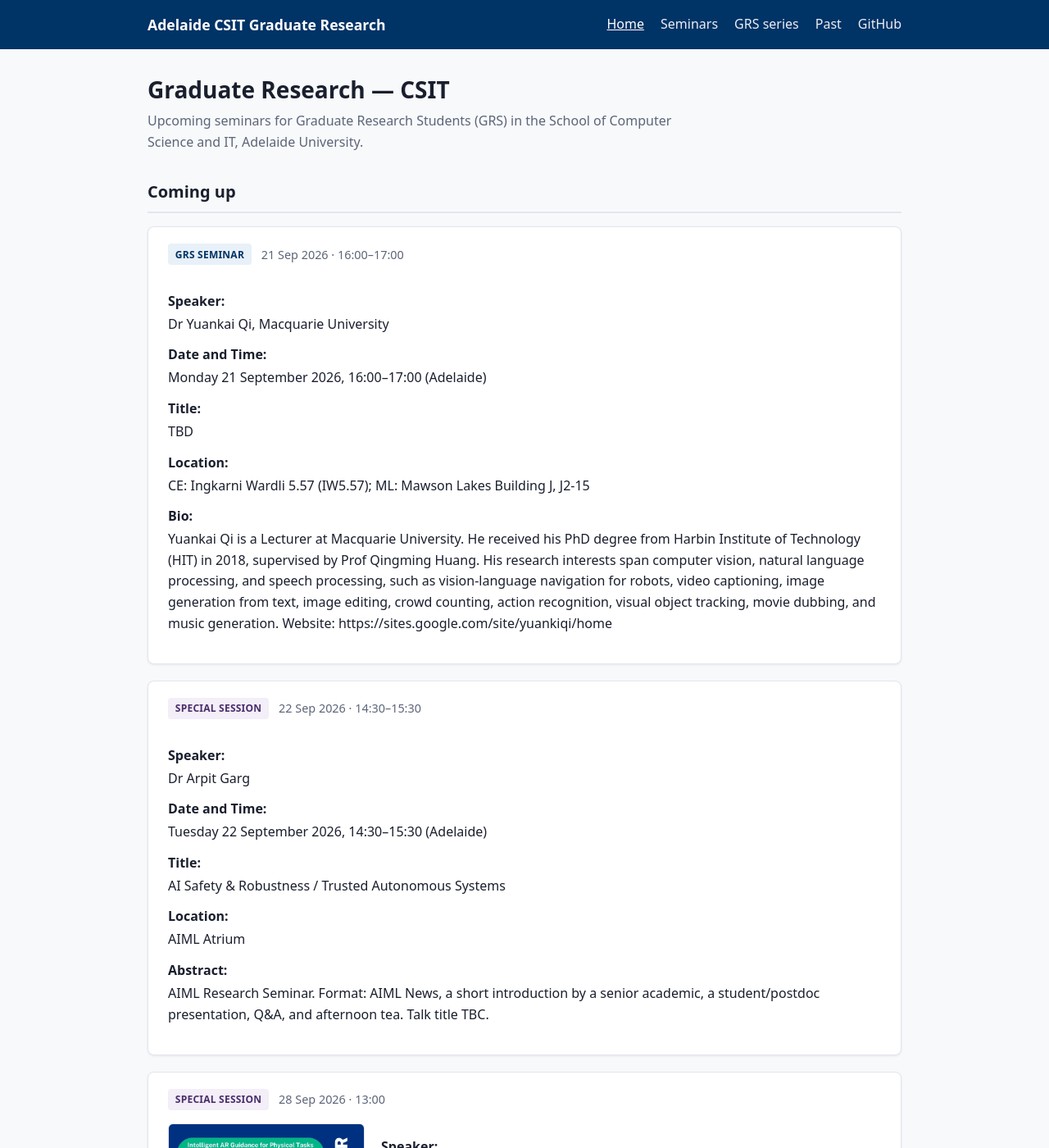
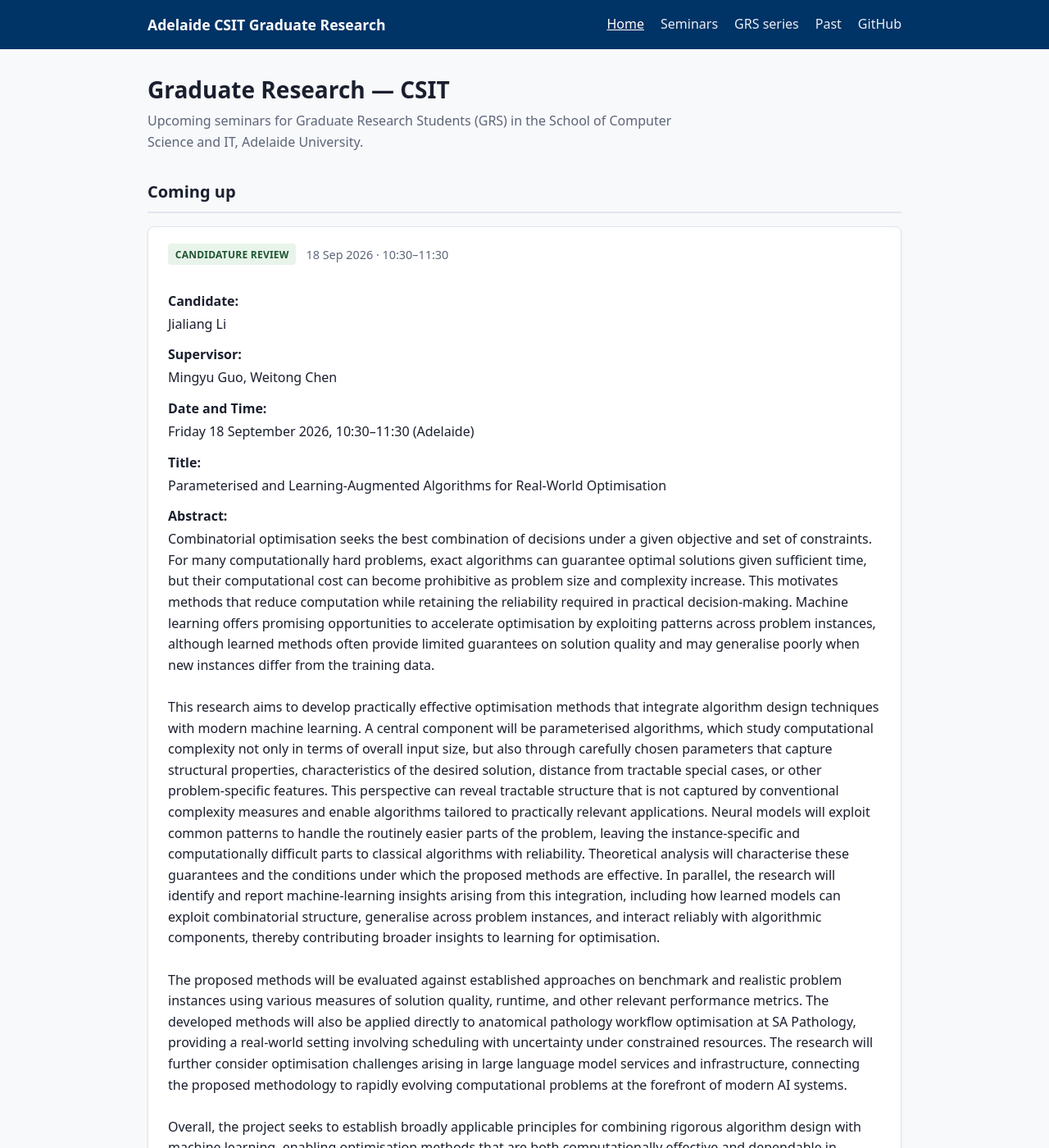
Before and after one commit to ht-timchen/Adelaide-CSIT-GRC, a Jekyll site: the page built from index.md, in a window 1280 px wide and 1400 px high. Shown: the whole window at 82% size. Built offline with Jekyll 4.4.1, drawn with Linux system fonts in a browser that asks for light colours; some of the changed text lies outside the part shown.

Commit message:
Add Jialiang Li candidature review on 18 September.
Co-authored-by: Cursor <cursoragent@cursor.com>

```diff
--- a/_data/seminars.yml
+++ b/_data/seminars.yml
@@ -532,6 +532,24 @@ seminars:
     location: "Online (Zoom; password 12345)"
     status: scheduled
 
+  - id: candidature-review-2026-09-18-li
+    type: candidature_review
+    candidate: "Jialiang Li"
+    supervisor: "Mingyu Guo, Weitong Chen"
+    date: 2026-09-18
+    time: "10:30–11:30"
+    title: "Parameterised and Learning-Augmented Algorithms for Real-World Optimisation"
+    abstract: |
+      Combinatorial optimisation seeks the best combination of decisions under a given objective and set of constraints. For many computationally hard problems, exact algorithms can guarantee optimal solutions given sufficient time, but their computational cost can become prohibitive as problem size and complexity increase. This motivates methods that reduce computation while retaining the reliability required in practical decision-making. Machine learning offers promising opportunities to accelerate optimisation by exploiting patterns across problem instances, although learned methods often provide limited guarantees on solution quality and may generalise poorly when new instances differ from the training data.
+
+      This research aims to develop practically effective optimisation methods that integrate algorithm design techniques with modern machine learning. A central component will be parameterised algorithms, which study computational complexity not only in terms of overall input size, but also through carefully chosen parameters that capture structural properties, characteristics of the desired solution, distance from tractable special cases, or other problem-specific features. This perspective can reveal tractable structure that is not captured by conventional complexity measures and enable algorithms tailored to practically relevant applications. Neural models will exploit common patterns to handle the routinely easier parts of the problem, leaving the instance-specific and computationally difficult parts to classical algorithms with reliability. Theoretical analysis will characterise these guarantees and the conditions under which the proposed methods are effective. In parallel, the research will identify and report machine-learning insights arising from this integration, including how learned models can exploit combinatorial structure, generalise across problem instances, and interact reliably with algorithmic components, thereby contributing broader insights to learning for optimisation.
+
+      The proposed methods will be evaluated against established approaches on benchmark and realistic problem instances using various measures of solution quality, runtime, and other relevant performance metrics. The developed methods will also be applied directly to anatomical pathology workflow optimisation at SA Pathology, providing a real-world setting involving scheduling with uncertainty under constrained resources. The research will further consider optimisation challenges arising in large language model services and infrastructure, connecting the proposed methodology to rapidly evolving computational problems at the forefront of modern AI systems.
+
+      Overall, the project seeks to establish broadly applicable principles for combining rigorous algorithm design with machine learning, enabling optimisation methods that are both computationally effective and dependable in practice.
+    zoom_url: "https://adelaide.zoom.us/j/5655083315?pwd=UFVjR1NRTmR6YVptZ0JLMHJmVUI5Zz09"
+    status: scheduled
+
   - id: hdr-2026-09-21-series-10
     type: hdr_seminar
     series: hdr-2026
```
